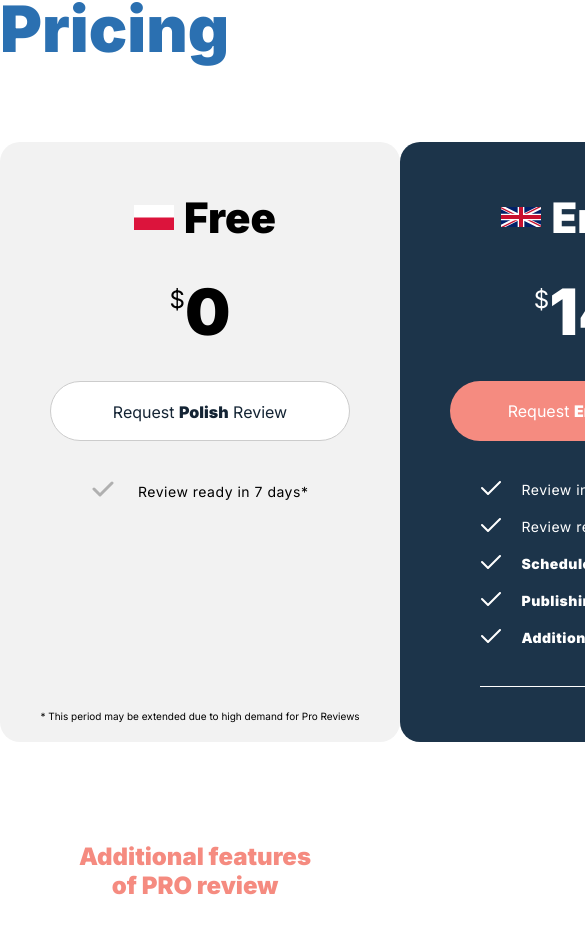
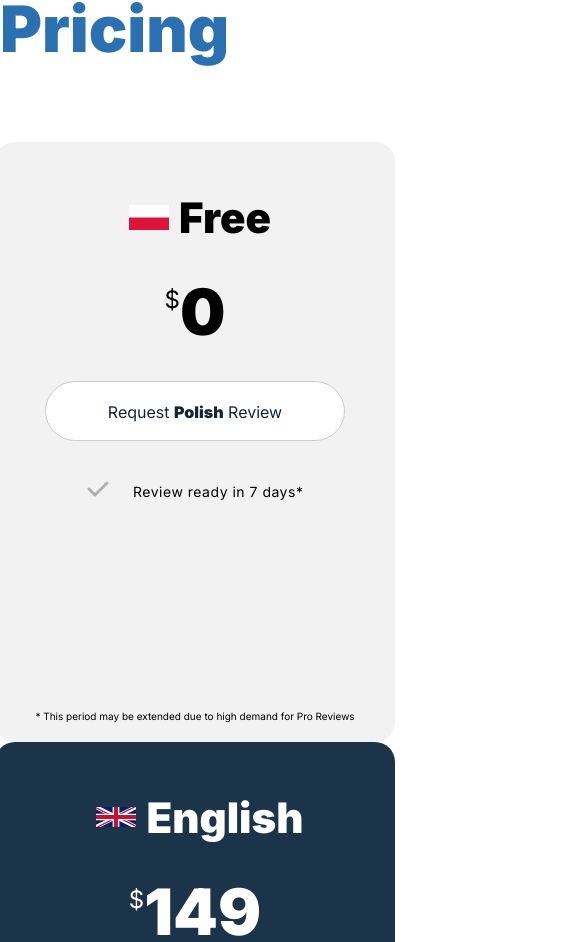
Before and after one commit to SimpleMB/CryptoRangerNext, a Next.js app: page / in a window 390 px wide. Shown: the part 5574-6516 px from the top of the page, 585 px wide, since content can reach past the window. Built offline with nearby package versions, Linux system fonts and the light colour scheme.

Commit message:
Mobile styles for Pricing component

```diff
--- a/components/Pricing/Pricing.module.scss
+++ b/components/Pricing/Pricing.module.scss
@@ -13,6 +13,9 @@
 
 .pricingList {
   display: flex;
-  justify-content: space-around;
+  flex-direction: row;
+  flex-wrap: wrap;
+  align-items: center;
   list-style: none;
+  justify-content: center;
 }
```
